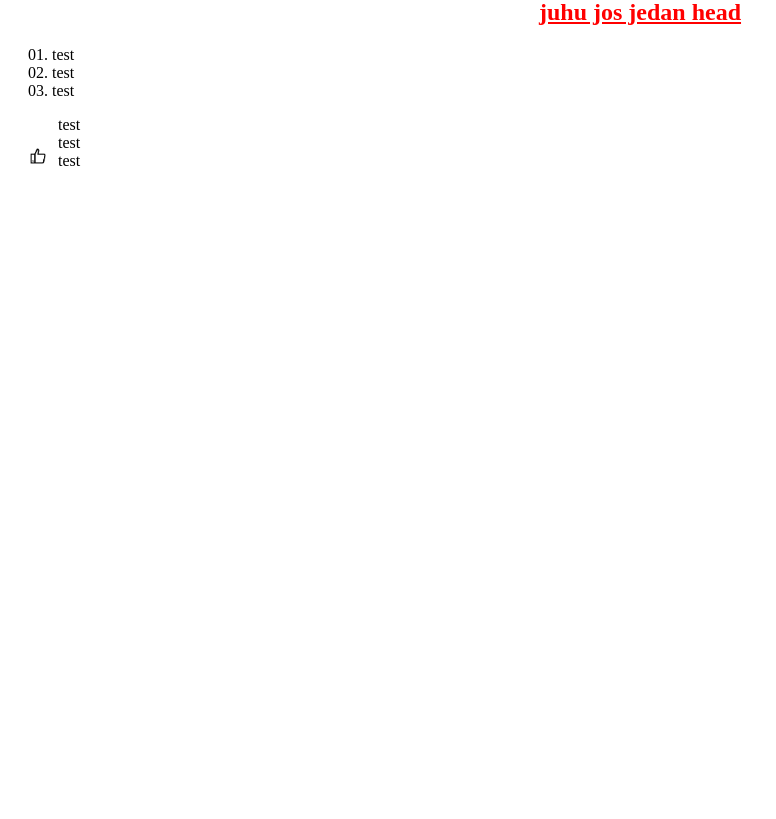
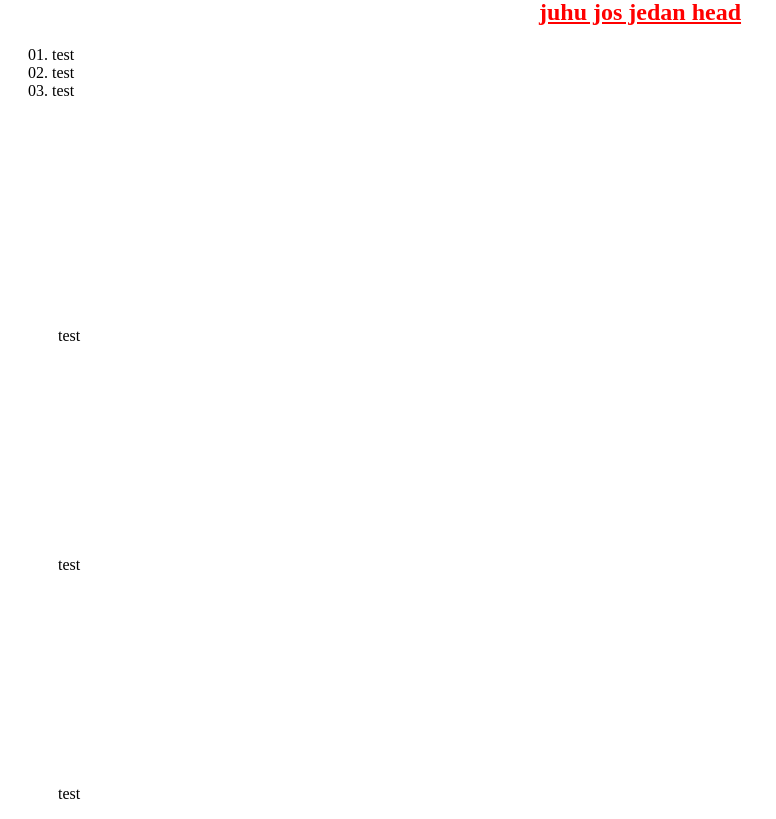
Before and after one commit to devAbu/abocUcenje, a PHP site: page /zadatak3.html in a window 1280 px wide. Shown: the part 686-1505 px from the top of the page, without its empty margins (0-776 px from the left). Before the commit the page ends 852 px from the top, so only its background shows below. Run offline with PHP 8.4, Linux system fonts and the light colour scheme.

Commit message:
Update vjezba.css

```diff
--- a/muha/zadatak3/css/vjezba.css
+++ b/muha/zadatak3/css/vjezba.css
@@ -114,19 +114,6 @@ list-style-type:none;
   padding-left: 30px;
 }
 
-.muha67 li:before {
-
-content: '';
-width: 20px;
-height: 20px;
-background-image: url('../slike/download.png');
-position: absolute;
-background-size: cover;
-background-position: left;
-left: 2%;
-top:104%;
-transform: translate(10%);
-
-
-
+ul{
+    list-style-image: url("../slike/download.png");
 }
```
